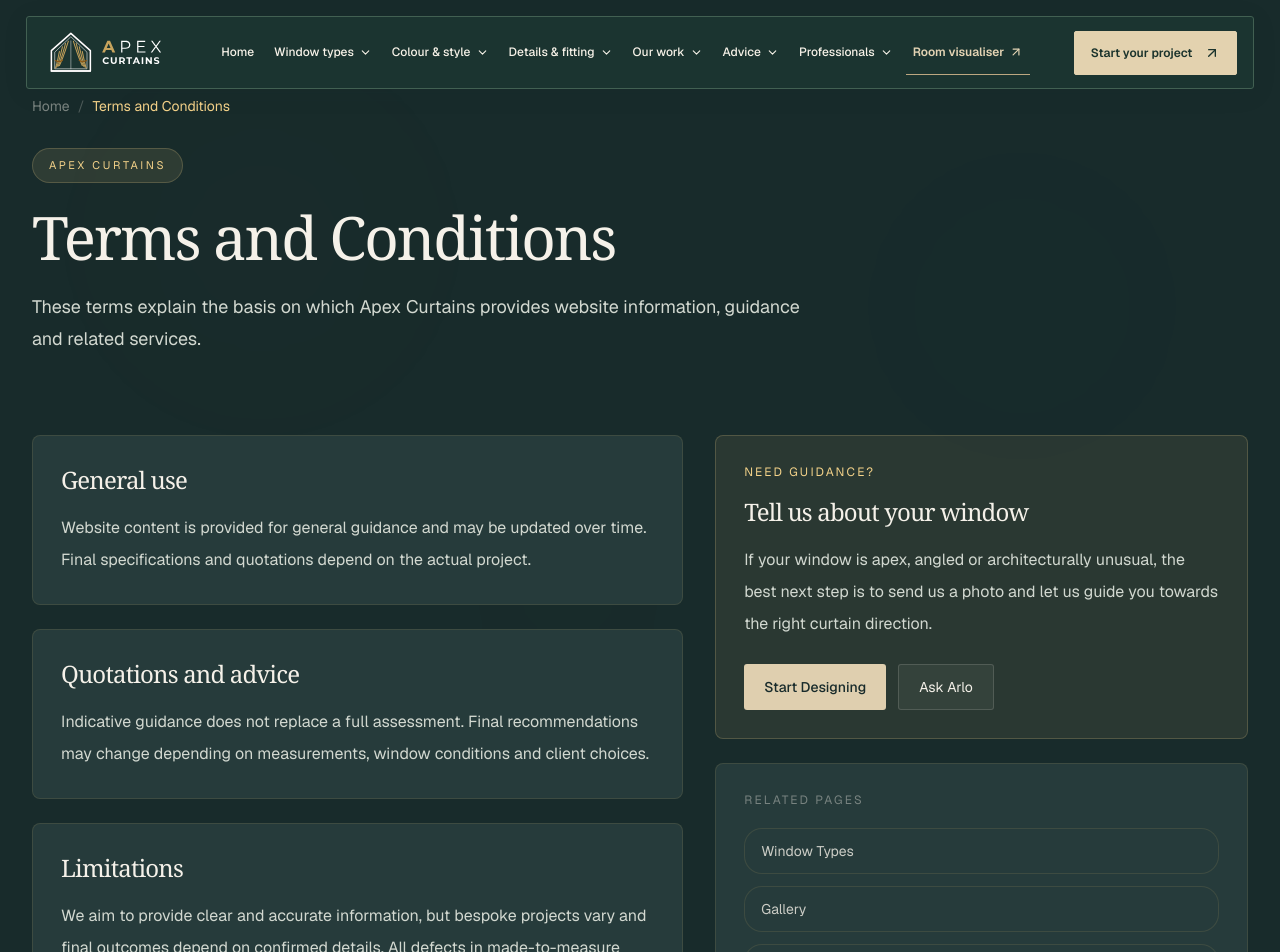
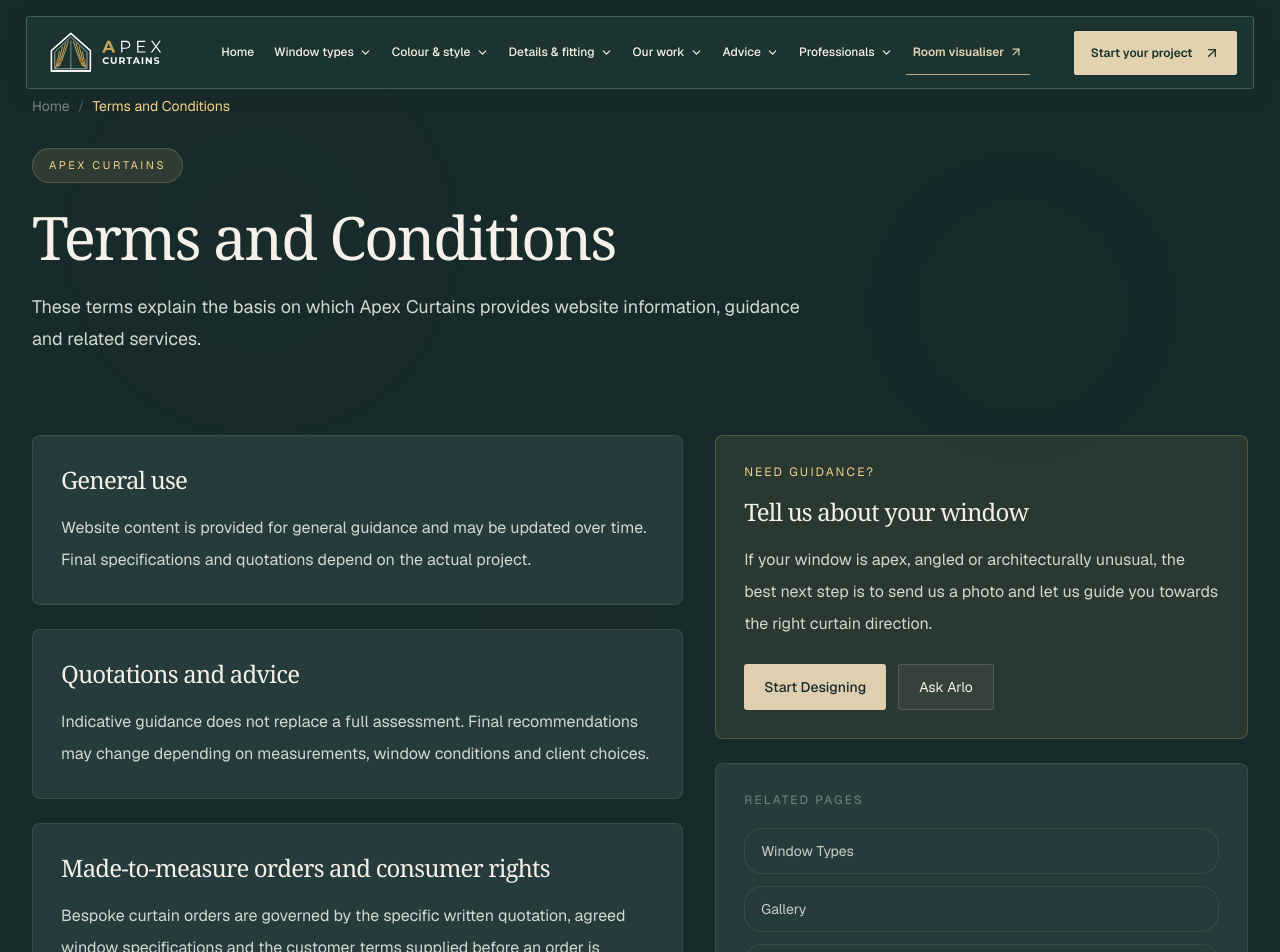
Before and after one commit to Nylon1/Apexcurtains, a Next.js app: page /terms in a window 1280 px wide. Shown: the top 952 px of the page. Built offline with nearby package versions, Linux system fonts and the light colour scheme.

Commit message:
Remove unfair 48-hour defect limit from public Apex terms

```diff
--- a/app/terms/page.tsx
+++ b/app/terms/page.tsx
@@ -10,8 +10,8 @@ export default function Page() {
       section1Text="Website content is provided for general guidance and may be updated over time. Final specifications and quotations depend on the actual project."
       section2Title="Quotations and advice"
       section2Text="Indicative guidance does not replace a full assessment. Final recommendations may change depending on measurements, window conditions and client choices."
-      section3Title="Limitations"
-      section3Text="We aim to provide clear and accurate information, but bespoke projects vary and final outcomes depend on confirmed details. All defects in made-to-measure products must be reported within 48 hours of installation."
+      section3Title="Made-to-measure orders and consumer rights"
+      section3Text="Bespoke curtain orders are governed by the specific written quotation, agreed window specifications and the customer terms supplied before an order is confirmed. Please tell us promptly about any concerns after installation so we can investigate. No 48-hour reporting deadline limits your statutory rights to satisfactory goods and services performed with reasonable care and skill."
     />
   );
 }
```
